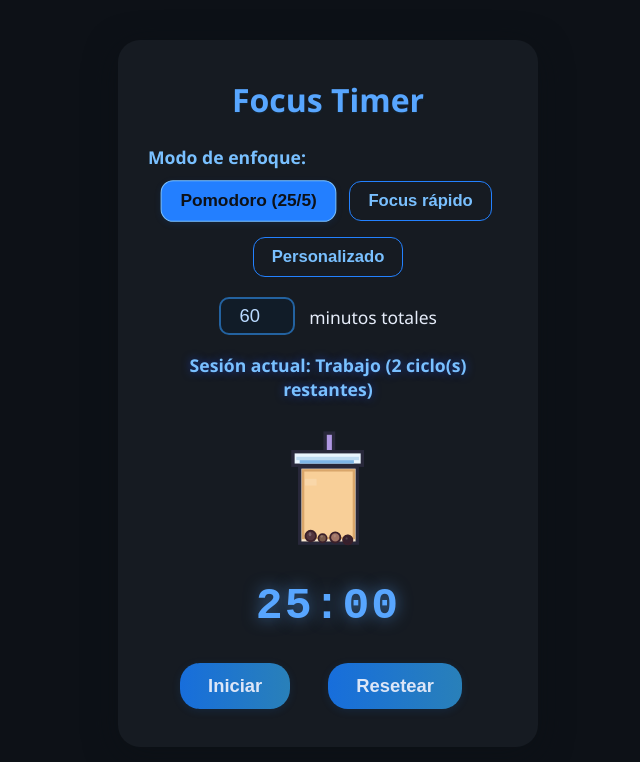
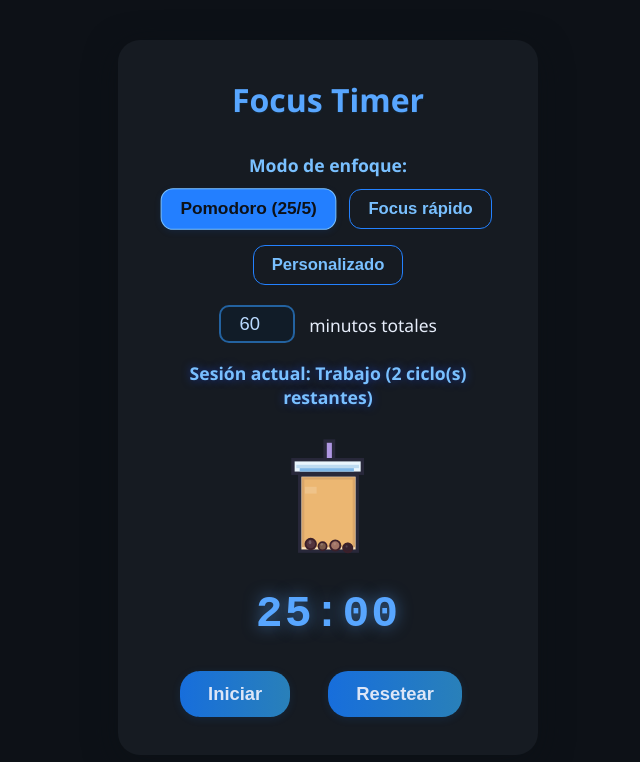
Before and after one commit to AmAsencio/FocusTimer, a React (Create React App) app: page / in a window 1280 px wide. Shown: the top 762 px of the page, without its empty margins (312-952 px from the left). Built offline with nearby package versions, Linux system fonts and the light colour scheme.

Commit message:
Mensaje de proposito finalizado y arreglos varios visuales sobre padding

```diff
--- a/src/components/CoffeeTimer.css
+++ b/src/components/CoffeeTimer.css
@@ -28,9 +28,14 @@ body {
     text-shadow: 0 1px 2px #11416655;
 }
 
+.focus-box {
+    padding: 8px 0px 0px 0px;
+}
+
 .focus-label {
     font-size: 1.1rem;
     font-weight: 600;
+    text-align: center;
     color: #79c0ff;
     margin-bottom: 12px;
 }
@@ -71,7 +76,7 @@ body {
     display: flex;
     gap: 32px;
     justify-content: center;
-    margin-bottom: 18px;
+    margin-bottom: 22px;
     margin-top: 16px;
 }
 
@@ -224,6 +229,85 @@ body {
 }
 
 
+.focus-modal-bg {
+    position: fixed;
+    z-index: 10000;
+    top: 0;
+    left: 0;
+    right: 0;
+    bottom: 0;
+    background: rgba(22, 24, 30, 0.86);
+    display: flex;
+    align-items: center;
+    justify-content: center;
+    animation: modalFadeIn 0.45s cubic-bezier(.64, .06, .17, .99);
+}
+
+@keyframes modalFadeIn {
+    from {
+        opacity: 0;
+    }
+
+    to {
+        opacity: 1;
+    }
+}
+
+.focus-modal {
+    background: #18253a;
+    color: #e6eefd;
+    border-radius: 24px;
+    box-shadow: 0 6px 40px #25365984;
+    padding: 38px 32px 28px 32px;
+    text-align: center;
+    min-width: 280px;
+    animation: modalPopup 0.5s;
+}
+
+@keyframes modalPopup {
+    0% {
+        transform: scale(0.83) translateY(-80px);
+    }
+
+    60% {
+        transform: scale(1.09) translateY(10px);
+    }
+
+    100% {
+        transform: scale(1) translateY(0);
+    }
+}
+
+.focus-modal h2 {
+    font-size: 1.55rem;
+    color: #90e0fe;
+    margin-bottom: 12px;
+    letter-spacing: 1px;
+}
+
+.focus-modal p {
+    font-size: 1.13rem;
+    margin-bottom: 22px;
+    color: #fff8e1;
+}
+
+.modal-btn {
+    padding: 10px 33px;
+    font-size: 1.12rem;
+    font-weight: 600;
+    border-radius: 12px;
+    border: none;
+    background: linear-gradient(90deg, #2381ff, #58a6ff 85%);
+    color: #1a242d;
+    cursor: pointer;
+    box-shadow: 0 2px 8px #1c4d916b;
+    transition: background .15s, box-shadow .15s;
+}
+
+.modal-btn:hover {
+    background: linear-gradient(90deg, #1c6ed6, #5ecffd 77%);
+    color: #16202b;
+}
 
 
 
--- a/src/components/CoffeeTimer.jsx
+++ b/src/components/CoffeeTimer.jsx
@@ -21,13 +21,12 @@ export default function CoffeeTimer() {
     const [cyclesLeft, setCyclesLeft] = useState(Math.floor(totalMinutes / (25 + 5)));
     const [running, setRunning] = useState(false);
     const [transitionMessage, setTransitionMessage] = useState('');
+    const [endModal, setEndModal] = useState(false);
     const interval = useRef();
 
-    // Input bounds
     const realMinutes = Math.max(1, minutes);
     const realBreak = Math.max(1, breakMinutes);
 
-    // Calculate cycles for custom mode
     function calculateCustomCycles(tot, work, rest) {
         if (work < 1) work = 1;
         if (rest < 1) rest = 1;
@@ -35,12 +34,10 @@ export default function CoffeeTimer() {
         return Math.max(1, cycles);
     }
 
-    // Input restrictions for Pomodoro
     function validPomodoroTotal(total) {
         return Math.max(25, roundToInt(total));
     }
 
-    // Initial setup
     useEffect(() => {
         if (mode === 'pomodoro') {
             setMinutes(25);
@@ -65,7 +62,6 @@ export default function CoffeeTimer() {
         // eslint-disable-next-line
     }, [mode, totalMinutes, minutes, breakMinutes]);
 
-    // Timer/alternation logic
     useEffect(() => {
         if (running && secondsLeft > 0) {
             interval.current = setInterval(() => {
@@ -75,38 +71,42 @@ export default function CoffeeTimer() {
         }
         clearInterval(interval.current);
 
-        // Aviso de cambio de sesión
         if (running && secondsLeft === 0) {
             if (mode === 'pomodoro' && cyclesLeft > 1) {
                 if (sessionType === 'work') {
                     setSessionType('break');
                     setSecondsLeft(5 * 60);
                     setTransitionMessage('¡Descanso!');
-                    setTimeout(() => setTransitionMessage(''), 2000);
+                    setTimeout(() => setTransitionMessage(''), 2400);
                 } else {
                     setSessionType('work');
                     setCyclesLeft(c => c - 1);
                     setSecondsLeft(25 * 60);
                     setTransitionMessage('¡Vuelve el foco!');
-                    setTimeout(() => setTransitionMessage(''), 2000);
+                    setTimeout(() => setTransitionMessage(''), 2400);
                 }
             } else if (mode === 'pomodoro' && cyclesLeft === 1) {
                 setRunning(false);
+                setEndModal(true);
+                setTimeout(() => setEndModal(false), 4500);
             }
-            // Custom mode cycles
             else if (mode === 'custom' && cyclesLeft > 1) {
                 if (sessionType === 'work') {
                     setSessionType('break');
                     setSecondsLeft(roundToInt(realBreak * 60));
                     setTransitionMessage('¡Descanso!');
-                    setTimeout(() => setTransitionMessage(''), 2000);
+                    setTimeout(() => setTransitionMessage(''), 2400);
                 } else {
                     setSessionType('work');
                     setCyclesLeft(c => c - 1);
                     setSecondsLeft(roundToInt(realMinutes * 60));
                     setTransitionMessage('¡Vuelve el foco!');
-                    setTimeout(() => setTransitionMessage(''), 2000);
+                    setTimeout(() => setTransitionMessage(''), 2400);
                 }
+            } else if (mode === 'custom' && cyclesLeft === 1) {
+                setRunning(false);
+                setEndModal(true);
+                setTimeout(() => setEndModal(false), 4500);
             }
             else {
                 setRunning(false);
@@ -140,6 +140,7 @@ export default function CoffeeTimer() {
     return (
         <div className="focus-card">
             <div className="focus-title">Focus Timer</div>
+            <div className='focus-box'>
                 <div className="focus-label">Modo de enfoque:</div>
                 <div className="mode-row">
                     {MODES.map(m => (
@@ -152,6 +153,7 @@ export default function CoffeeTimer() {
                             {m.label}
                         </button>
                     ))}
+                </div>
             </div>
             {mode !== 'quick' && (
                 <div className="minutos-totales-row">
@@ -203,9 +205,19 @@ export default function CoffeeTimer() {
                 Sesión actual: {sessionType === 'work' ? 'Trabajo' : 'Descanso'}
                 {(mode === 'pomodoro' || mode === 'custom') && ` (${cyclesLeft} ciclo(s) restantes)`}
             </div>
-            {/* AVISO DE TRANSICIÓN */}
             {transitionMessage && (
                 <div className="transition-message">{transitionMessage}</div>
+            )}
+            {endModal && (
+                <div className="focus-modal-bg">
+                    <div className="focus-modal">
+                        <h2>¡Sesión finalizada!</h2>
+                        <p>¡Buen trabajo! Has completado todos los ciclos.</p>
+                        <button className="modal-btn" onClick={() => setEndModal(false)}>
+                            Cerrar
+                        </button>
+                    </div>
+                </div>
             )}
             <div style={{ display: "flex", justifyContent: "center", alignItems: "center", height: 180 }}>
                 <svg
@@ -222,14 +234,14 @@ export default function CoffeeTimer() {
                     <rect x="9" y="17" width="37" height="2" fill="#bedbf1" />
                     <rect x="11" y="19" width="32" height="2" fill="#7eb6e7" />
                     {/* Vaso */}
-                    <rect x="11" y="23" width="34" height="45" fill="#f8e8d0ff" stroke="#28283a" strokeWidth="2" />
+                    <rect x="11" y="23" width="34" height="45" fill="#fde3bc" stroke="#28283a" strokeWidth="2" />
                     {/* Bubble tea animado */}
                     <rect
                         x="13"
                         y={65 - Math.round(40 * coffeeLevel)}
                         width="30"
                         height={Math.round(40 * coffeeLevel)}
-                        fill="#f8cf98"
+                        fill="#ecb772ff"
                         stroke="#d9a66a"
                         strokeWidth="1.4"
                         style={{ transition: "all 0.42s cubic-bezier(.66,0,.27,1)", imageRendering: "pixelated" }}
```
Lines whose indentation alone changed are shown as unchanged.
